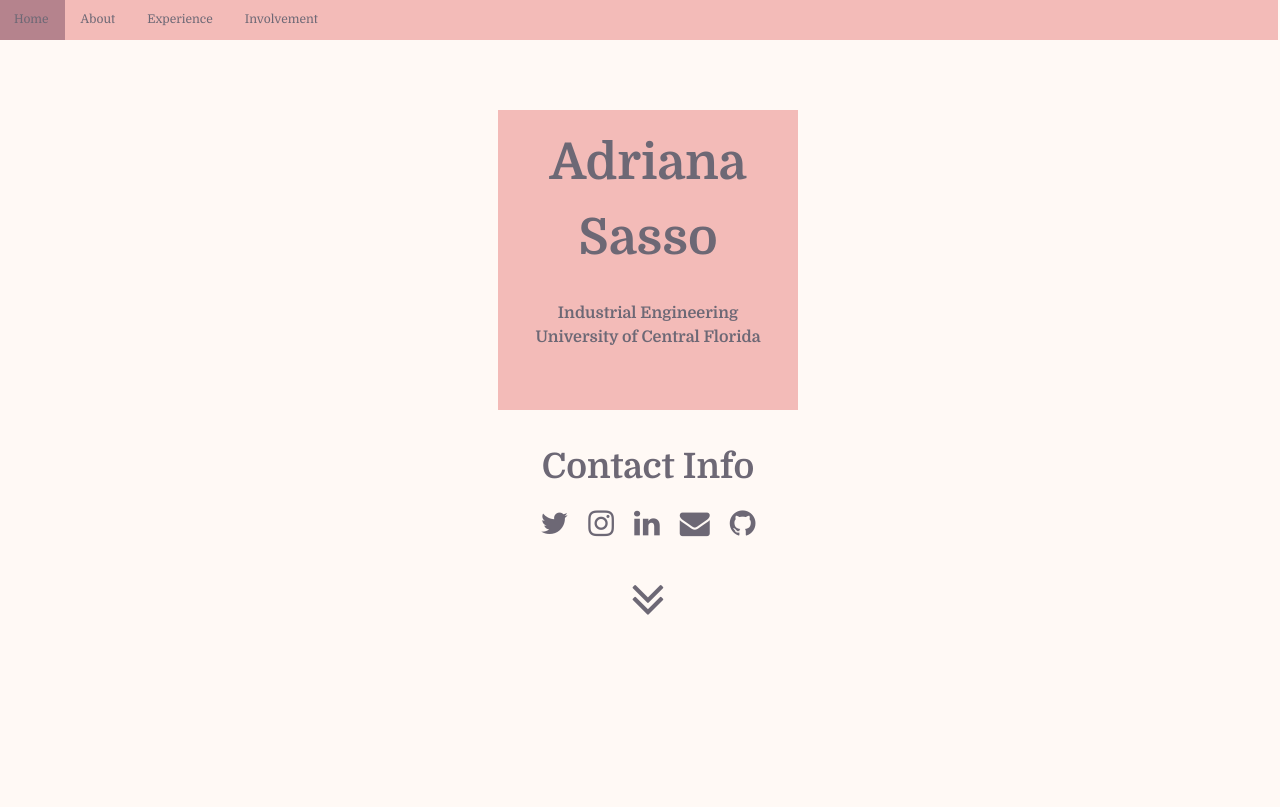
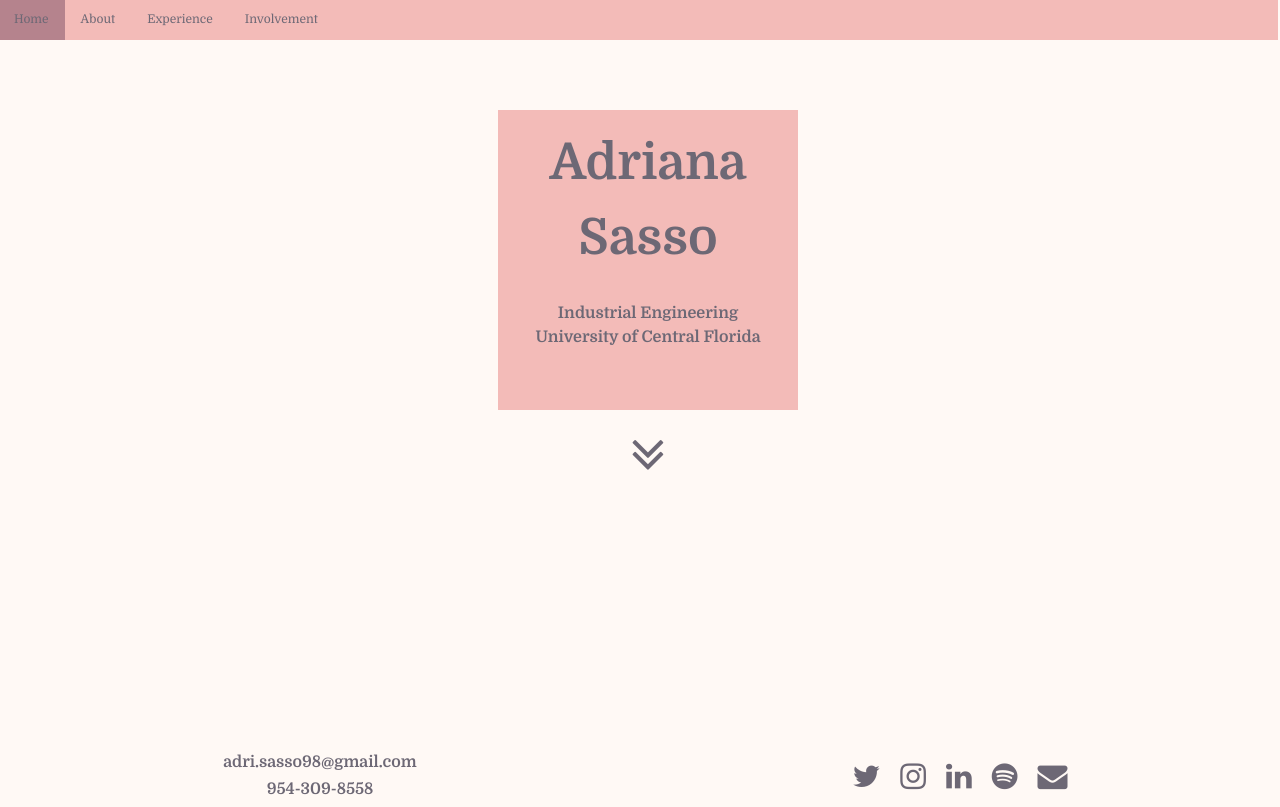
Before and after one commit to adrisasso/adrisasso.github.io, a plain HTML site: page index.html in a window 1280 px wide. Shown: the top 807 px of the page. Drawn offline with Linux system fonts and the light colour scheme.

Commit message:
Add files via upload

```diff
--- a/index.html
+++ b/index.html
@@ -24,17 +24,6 @@
             <div class="title">
                 <h1>Adriana Sasso</h1>
                 <h6>Industrial Engineering<br>University of Central Florida</h6>
-            </div>
-            <!---Contact Links--->
-            <div class="contact">
-                <h2>Contact Info</h2>
-                <ul>
-                    <li><div class="fade"><a href="http://twitter.com/adriana_sasso" target="_blank"><i class="fa fa-twitter"></i></a></div></li>
-                    <li><div class="fade"><a href="http://instagram.com/adriana_sasso" target="_blank"><i class="fa fa-instagram"></i></a></div></li>
-                    <li><div class="fade"><a href="https://www.linkedin.com/in/adrianasasso" target="_blank"><i class="fa fa-linkedin"></i></a></div></li>
-                    <li><div class="fade"><a href="mailto:adri.sasso98@gmail.com" target="_blank"><i class="fa fa-envelope"></i></a></div></li>
-                    <li><div class="fade"><a href="http://github.com/adrisasso" target="_blank"><i class="fa fa-github"></i></a></div></li>
-                </ul>
             </div>
             <button class="arrow">
                 <div class="fade"><a href="#about"><i class="fa fa-angle-double-down"></i></a></div>
@@ -73,5 +62,25 @@
                 <p>diff positions & what not</p>
             </div>
         </section>
+
+        <div class="footer">
+            <!---Contact Info--->
+            <div class="contact">
+                <h6>adri.sasso98@gmail.com</h6>
+                <h6>954-309-8558</h6>
+            </div>
+            <!---Social Links--->
+            <div class="contact">
+                <ul>
+                    <li><div class="fade"><a href="http://twitter.com/adriana_sasso" target="_blank"><i class="fa fa-twitter"></i></a></div></li>
+                    <li><div class="fade"><a href="http://instagram.com/adriana_sasso" target="_blank"><i class="fa fa-instagram"></i></a></div></li>
+                    <li><div class="fade"><a href="https://www.linkedin.com/in/adrianasasso" target="_blank"><i class="fa fa-linkedin"></i></a></div></li>
+                    <li><div class="fade"><a href="https://open.spotify.com/user/adrianasasso?si=DtLlh0mQT4yIK_eTmx3GMw"><i class="fa fa-spotify"></i></a></div></li>
+                    <li><div class="fade"><a
+                    <li><div class="fade"><a href="mailto:adri.sasso98@gmail.com" target="_blank"><i class="fa fa-envelope"></i></a></div></li>
+                </ul>
+            </div>
+
+        </div>
     </body>
 </html>
```
